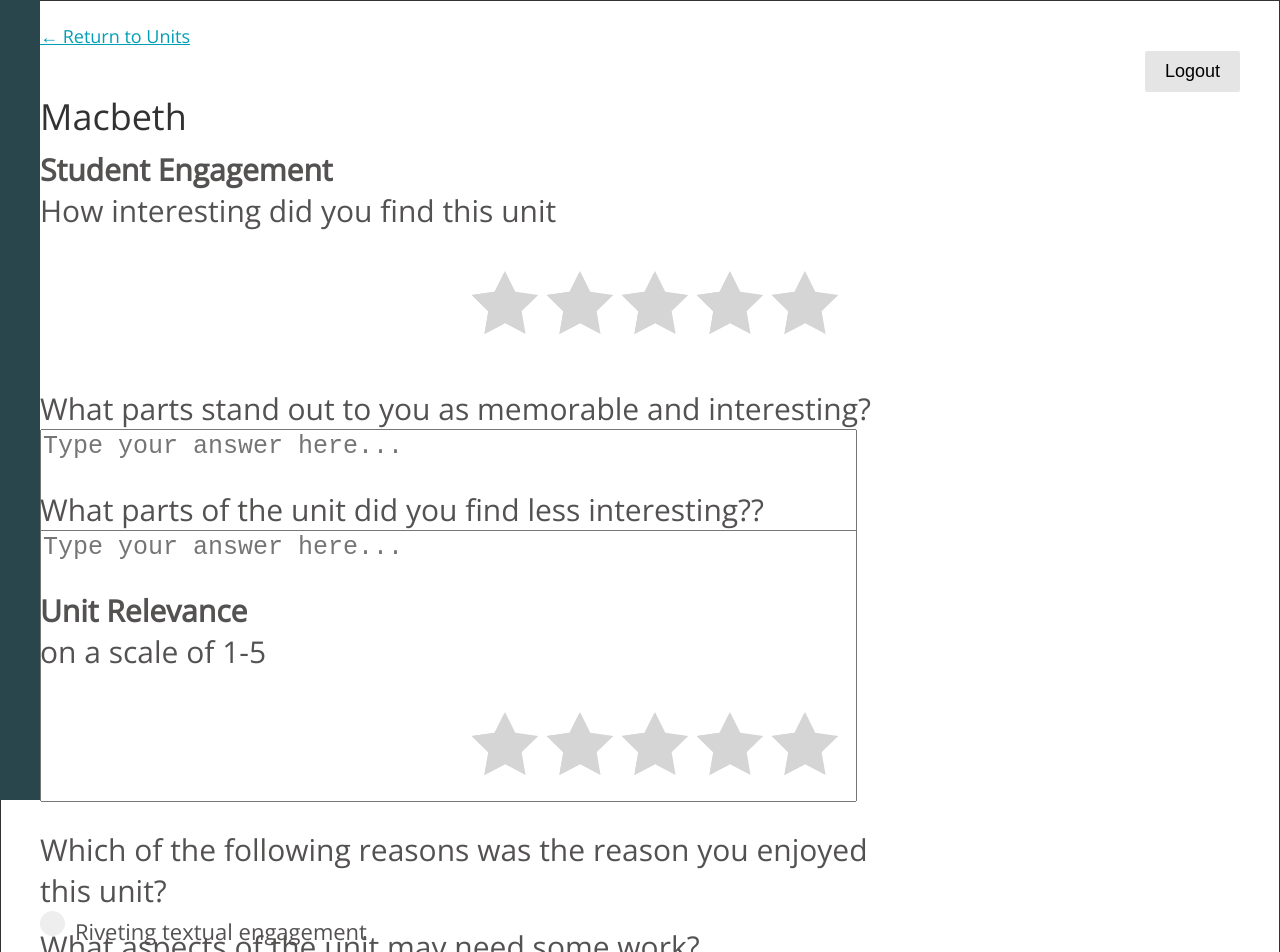
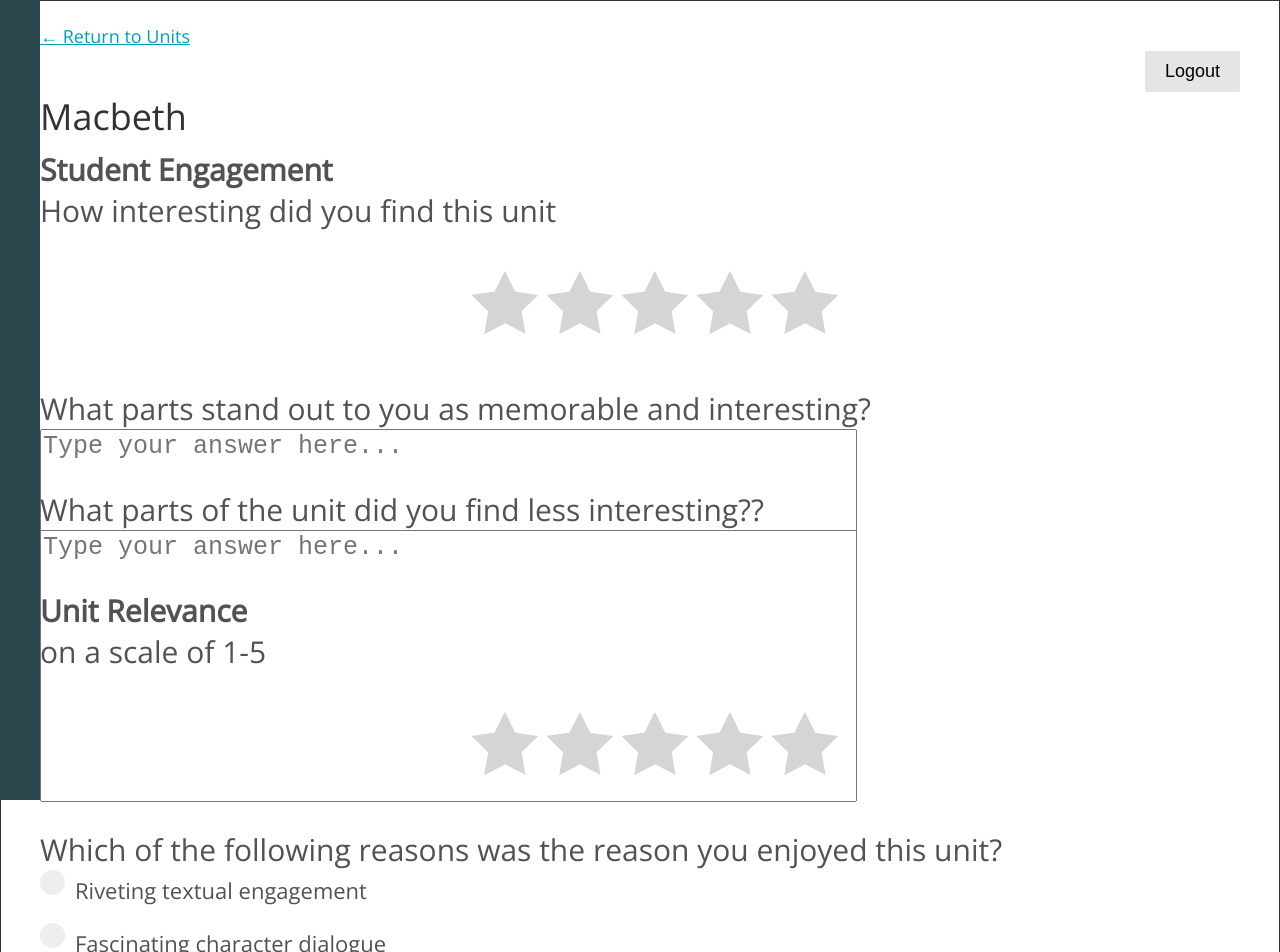
Before and after one commit to codebase-berkeley/teacher-portal, a React (Create React App) app in the folder client/: page / in a window 1280 px wide. Shown: the top 952 px of the page. Built offline with nearby package versions, Linux system fonts and the light colour scheme; the HTML template or start-up script is replaced by a standard one.

Commit message:
fixed MC format

```diff
--- a/client/src/components/Survey_components/MC/MC.css
+++ b/client/src/components/Survey_components/MC/MC.css
@@ -1,13 +1,9 @@
 .mc {
   position: relative;
-
-  width: 833px;
-  height: 97px;
   font-family: Open Sans;
   font-style: Regular;
   font-size: 30px;
   line-height: 41px;
-  align: Left;
   fill: Solid;
   color: #545151;
 }
```
